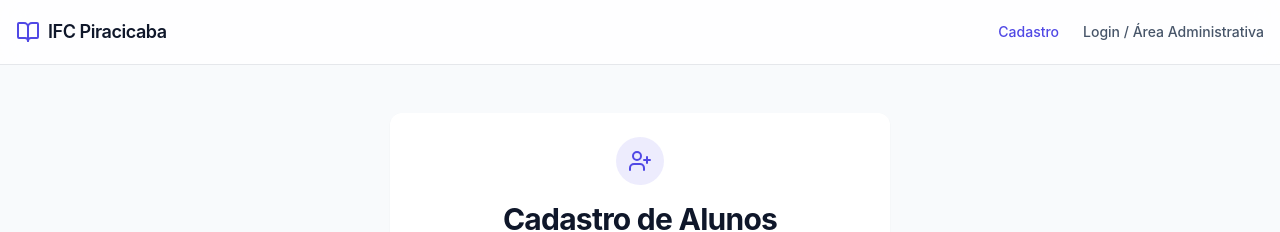
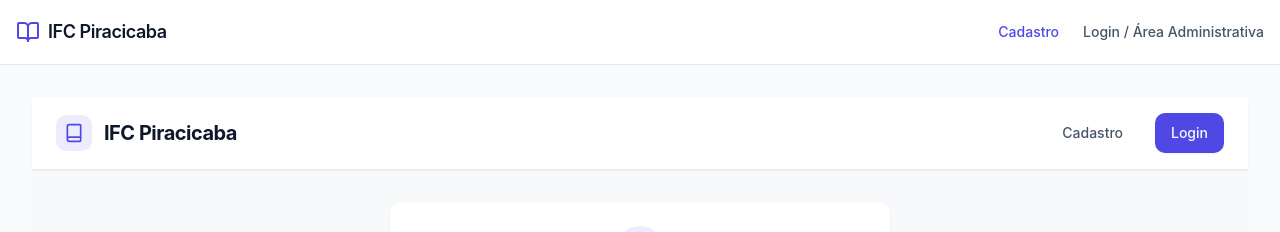
Before and after one commit to richard-imnovi/IFC-Project, a React (Vite) app: page / in a window 1280 px wide. Shown: the top 232 px of the page. Built offline with nearby package versions, Linux system fonts and the light colour scheme; no server answers; the database is empty.

Commit message:
Auto-commit before sync

```diff
--- a/src/pages/Index.tsx
+++ b/src/pages/Index.tsx
@@ -15,7 +15,7 @@ import {
   Calendar as CalendarIcon,
 } from 'lucide-react'
 import { toast } from 'sonner'
-import { useNavigate } from 'react-router-dom'
+import { useNavigate, Link } from 'react-router-dom'
 
 import { Button } from '@/components/ui/button'
 import { Input } from '@/components/ui/input'
@@ -148,8 +148,28 @@ export default function Index() {
   }
 
   return (
-    <div className="w-full flex justify-center">
-      <Card className="w-full max-w-[500px] shadow-elevation border-0 animate-fade-in-up my-4">
+    <div className="w-full min-h-screen flex flex-col bg-slate-50/50">
+      <header className="w-full bg-white border-b py-4 px-6 flex items-center justify-between sticky top-0 z-10 shadow-sm">
+        <div className="flex items-center gap-2 sm:gap-3">
+          <div className="bg-primary/10 p-2 rounded-md">
+            <Book className="h-5 w-5 text-primary" />
+          </div>
+          <span className="text-lg sm:text-xl font-bold text-slate-900 tracking-tight">
+            IFC Piracicaba
+          </span>
+        </div>
+        <nav className="flex items-center gap-2 sm:gap-4">
+          <Button variant="ghost" className="text-slate-600 font-medium" asChild>
+            <Link to="/">Cadastro</Link>
+          </Button>
+          <Button asChild className="font-medium shadow-sm">
+            <Link to="/login">Login</Link>
+          </Button>
+        </nav>
+      </header>
+
+      <main className="flex-1 w-full flex justify-center p-4 py-8">
+        <Card className="w-full max-w-[500px] shadow-elevation border-0 animate-fade-in-up">
           <CardHeader className="space-y-2 text-center pb-6">
             <div className="mx-auto bg-primary/10 w-12 h-12 rounded-full flex items-center justify-center mb-2">
               <UserPlus className="h-6 w-6 text-primary" />
@@ -365,6 +385,7 @@ export default function Index() {
             </Form>
           </CardContent>
         </Card>
+      </main>
     </div>
   )
 }
```
Lines whose indentation alone changed are shown as unchanged.
